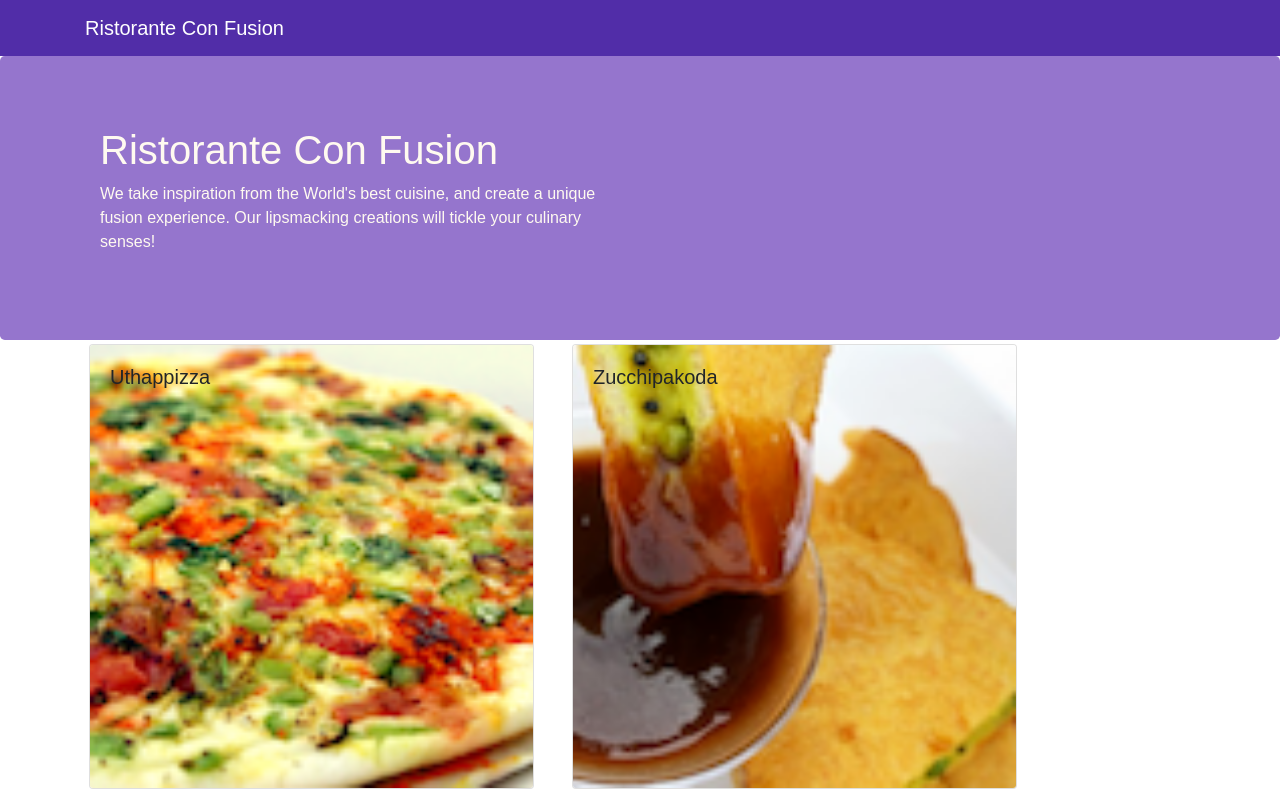
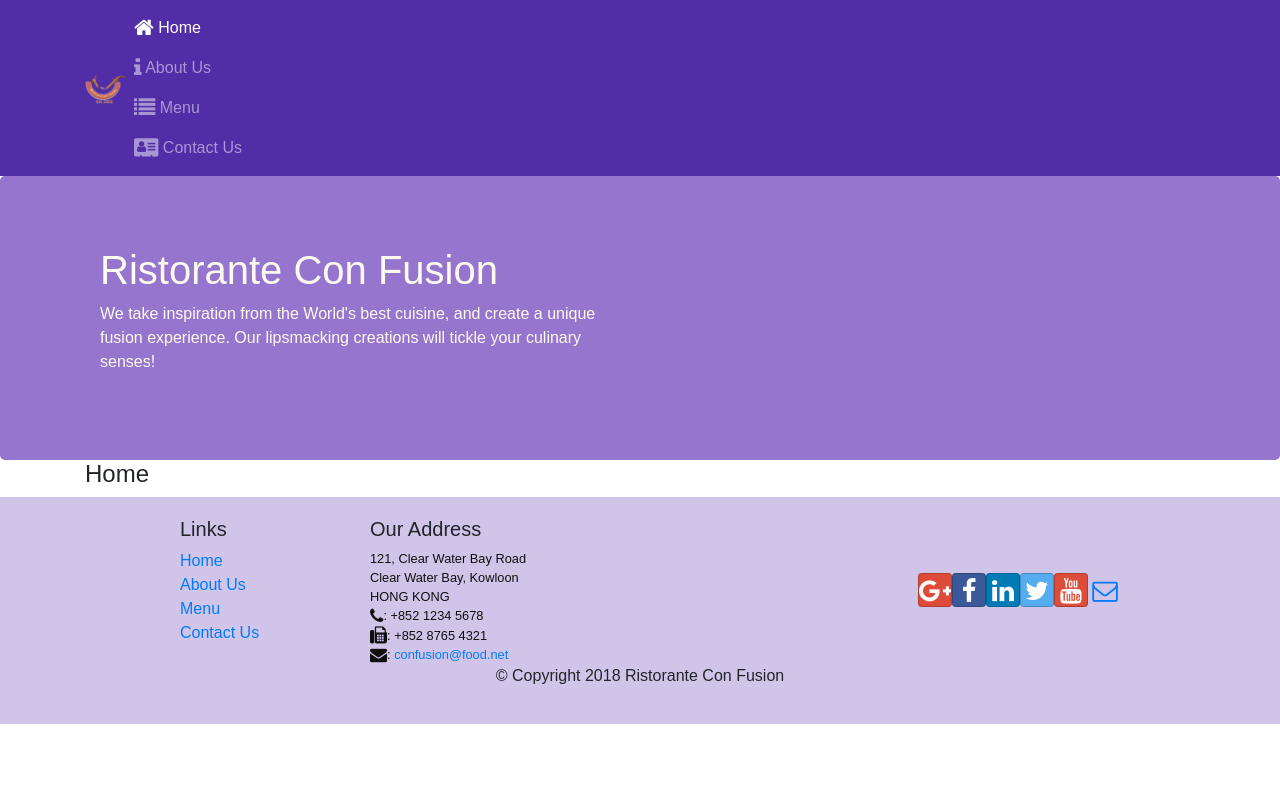
Before and after one commit to DjaMingan/reactMOOC, a React (Create React App) app: page /home in a window 1280 px wide. Shown: the top 795 px of the page. Built offline with nearby package versions, Linux system fonts and the light colour scheme.

Commit message:
React Router

```diff
--- a/package.json
+++ b/package.json
@@ -9,6 +9,7 @@
     "react": "^16.13.1",
     "react-dom": "^16.13.1",
     "react-popper": "0.9.2",
+    "react-router-dom": "4.2.2",
     "react-scripts": "1.1.4",
     "reactstrap": "5.0.0"
   },
--- a/src/App.js
+++ b/src/App.js
@@ -1,14 +1,17 @@
 import React, { Component } from 'react';
 import Main from './components/MainComponent';
 import './App.css';
+import { BrowserRouter } from 'react-router-dom';
 
 class App extends Component {
 
   render() {
     return (
-      <div className="App">
-        <Main />
-      </div>
+      <BrowserRouter>
+        <div className="App">
+          <Main />
+        </div>
+      </BrowserRouter>
     );
   }
 }
--- a/src/components/FooterComponent.js
+++ b/src/components/FooterComponent.js
@@ -1,4 +1,5 @@
 import React from 'react';
+import { Link } from 'react-router-dom';
 
 function Footer (props){
     return(
@@ -8,10 +9,10 @@
               <div className="col-4 offset-1 col-sm-2">
                   <h5>Links</h5>
                   <ul className="list-unstyled">
-                      <li><a href="#">Home</a></li>
-                      <li><a href="#">About</a></li>
-                      <li><a href="#">Menu</a></li>
-                      <li><a href="contactus.html">Contact</a></li>
+                      <li><Link to="/home">Home</Link></li>
+                      <li><Link to="/aboutus">About Us</Link></li>
+                      <li><Link to="/menu">Menu</Link></li>
+                      <li><Link to="/contactus">Contact Us</Link></li>
                   </ul>
               </div>
               <div className="col-7 col-sm-5">
--- a/src/components/HeaderComponent.js
+++ b/src/components/HeaderComponent.js
@@ -1,13 +1,50 @@
 import React, { Component } from 'react';
-import { Navbar, NavbarBrand, Jumbotron } from 'reactstrap';
+import { Navbar, NavbarBrand, Nav, NavbarToggler, Collapse, NavItem, Jumbotron } from 'reactstrap';
+import { NavLink } from 'react-router-dom';
 
 class Header extends Component {
+
+  constructor(props) {
+    super(props);
+
+    this.toggleNav = this.toggleNav.bind(this);
+    this.state = {
+      isNavOpen: false
+    };
+  }
+
+  toggleNav(){
+    this.setState({
+      isNavOpen: !this.state.isNavOpen
+    });
+  }
+
   render(){
       return(
         <React.Fragment>
-          <Navbar dark>
+          <Navbar dark expand="md">
               <div className="container">
-                <NavbarBrand href="/">Ristorante Con Fusion</NavbarBrand>
+                <NavbarToggler onClick={this.toggleNav} />
+                <NavbarBrand className="mr-auto" href="/">
+                  <img src="assets/images/logo.png" height="30" width="41" alt="Ristorante Con Fusion" /></NavbarBrand>
+                <Collapse isOpen={this.state.isNavOpen} navbar>
+                  <Nav navbar>
+                    <NavItem>
+                        <NavLink className="nav-link" to="/home">
+                          <span className="fa fa-home fa-lg"></span> Home
+                        </NavLink>
+                        <NavLink className="nav-link" to="/aboutus">
+                          <span className="fa fa-info fa-lg"></span> About Us
+                        </NavLink>
+                        <NavLink className="nav-link" to="/menu">
+                          <span className="fa fa-list fa-lg"></span> Menu
+                        </NavLink>
+                        <NavLink className="nav-link" to="/contactus">
+                          <span className="fa fa-address-card fa-lg"></span> Contact Us
+                        </NavLink>
+                    </NavItem>
+                  </Nav>
+                </Collapse>
               </div>
           </Navbar>
           <Jumbotron>
--- /dev/null
+++ b/src/components/HomeComponent.js
@@ -0,0 +1,11 @@
+import React from 'react';
+
+function Home(props) {
+  return(
+    <div className ="container">
+        <h4>Home</h4>
+    </div>
+  );
+}
+
+export default Home;
--- a/src/components/MainComponent.js
+++ b/src/components/MainComponent.js
@@ -1,32 +1,38 @@
 import React, { Component } from 'react';
+import Home from './HomeComponent';
 import Menu from './MenuComponent';
 import DishDetail from './DishdetailComponent';
 import Header from './HeaderComponent';
 import Footer from './FooterComponent';
 import { DISHES } from '../shared/dishes';
+import { Switch, Route, Redirect } from 'react-router-dom';
 
 class Main extends Component {
 
   constructor(props){
     super(props);
+
     this.state = {
-      dishes: DISHES,
-      selectedDish: null
+      dishes: DISHES
     };
   }
 
-  onDishSelect(dishId) {
-    this.setState({ selectedDish: dishId});
-  }
+  render() {
 
-  render() {
+    const HomePage = () => {
+      return(
+        <Home />
+      );
+    }
+
     return (
       <div>
         <Header />
-        <Menu dishes={this.state.dishes}
-            onClick={(dishId) => this.onDishSelect(dishId)}/>
-        <DishDetail
-            dish={this.state.dishes.filter((dish) => dish.id === this.state.selectedDish)[0]} />
+        <Switch>
+          <Route path="/home" component={HomePage} />
+          <Route exact path="/menu" component={() => <Menu dishes={this.state.dishes} />} />
+          <Redirect to="/home" />
+        </Switch>
         <Footer />
       </div>
     );
--- a/src/components/MenuComponent.js
+++ b/src/components/MenuComponent.js
@@ -3,7 +3,7 @@
 
   function RenderMenuItem({ dish, onClick }) {
     return(
-      <Card onClick={() => onClick(dish.id)}>
+      <Card>
           <CardImg width="100%" src={dish.image} alt={dish.name} />
           <CardImgOverlay>
             <CardTitle>{dish.name}</CardTitle>
```
